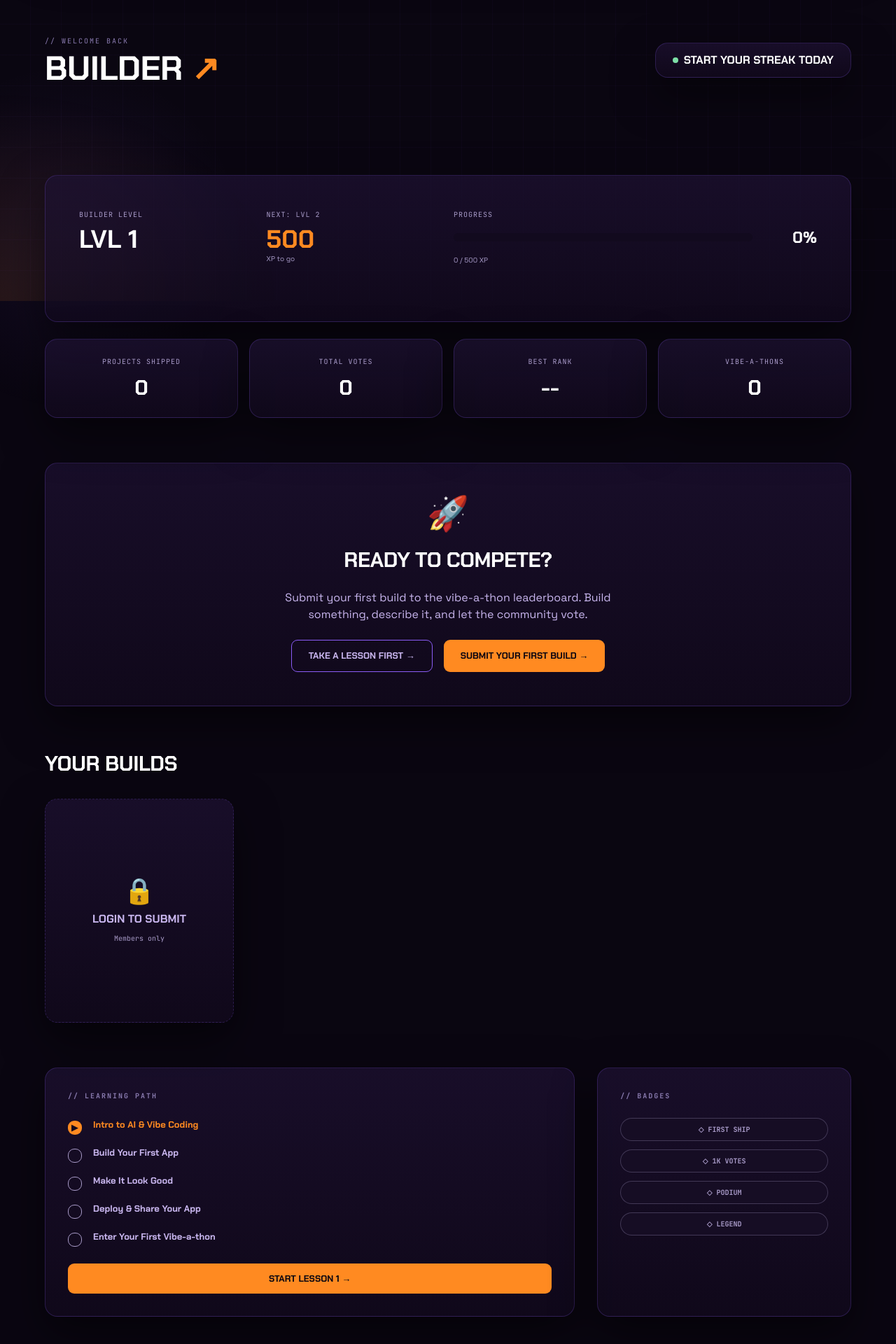
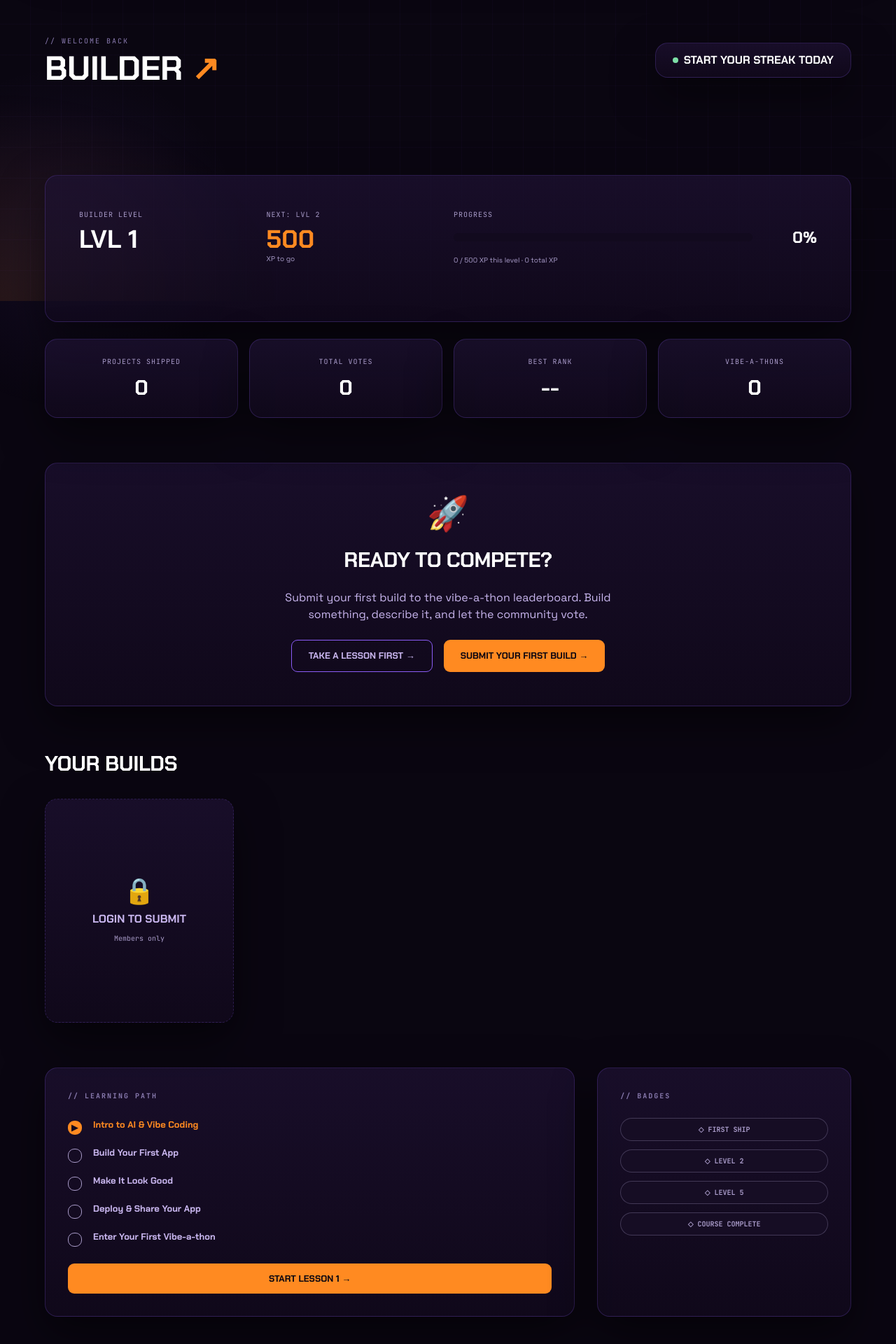
Before and after one commit to JonathanAilah/ailah-vibe, a Next.js app: page /dashboard in a window 1280 px wide. Shown: the part 370-2290 px from the top of the page at 70% size. Built offline with nearby package versions, Linux system fonts and the light colour scheme.

Commit message:
Enhance dashboard with XP and level tracking
Updated the dashboard to include user XP and level tracking, and modified the XP progress calculation. Added XP award for project submission.

```diff
--- a/app/dashboard/page.tsx
+++ b/app/dashboard/page.tsx
@@ -5,14 +5,15 @@ import Link from 'next/link'
 import { useAppContext } from '@/app/context'
 
 export default function Dashboard() {
-  const { projects, submitProject, user, isLoggedIn } = useAppContext()
+  const { projects, submitProject, user, isLoggedIn, awardXP } = useAppContext()
   const userName = user ? user.fullName.split(' ')[0].toUpperCase() : 'BUILDER'
   const streakDays = 0
-  const currentLevel = 1
-  const nextLevel = 2
-  const currentXP = 0
+  const currentXP = user?.xp || 0
+  const currentLevel = user?.level || Math.floor(currentXP / 500) + 1
+  const nextLevel = currentLevel + 1
+  const xpIntoLevel = currentXP % 500
   const maxXP = 500
-  const xpProgress = (currentXP / maxXP) * 100
+  const xpProgress = (xpIntoLevel / maxXP) * 100
 
   // Submission form state
   const [showSubmitModal, setShowSubmitModal] = useState(false)
@@ -39,6 +40,7 @@ export default function Dashboard() {
     if (!submitLiveUrl.trim()) { setError('Please enter your Vercel live URL.'); return }
     if (!isValidVercelUrl(submitLiveUrl.trim())) { setError('Please enter a valid Vercel URL (e.g. https://your-app.vercel.app)'); return }
     submitProject(submitTitle.trim(), submitDescription.trim(), submitCategory, submitLiveUrl.trim())
+    awardXP(100) // +100 XP for shipping a project
     setSubmitted(true)
     setError('')
   }
@@ -74,9 +76,9 @@ export default function Dashboard() {
 
   const badges = [
     { id: 1, name: 'First Ship', earned: projects.length > 0 },
-    { id: 2, name: '1K Votes', earned: false },
-    { id: 3, name: 'Podium', earned: false },
-    { id: 4, name: 'Legend', earned: false },
+    { id: 2, name: 'Level 2', earned: currentLevel >= 2 },
+    { id: 3, name: 'Level 5', earned: currentLevel >= 5 },
+    { id: 4, name: 'Course Complete', earned: currentXP >= 575 },
   ]
 
   return (
@@ -128,7 +130,7 @@ export default function Dashboard() {
               </div>
               <div>
                 <p className="font-mono text-xs text-lavender-dim uppercase tracking-widest mb-2">NEXT: LVL {nextLevel}</p>
-                <p className="text-4xl font-chakra font-bold text-orange-primary">{maxXP - currentXP}</p>
+                <p className="text-4xl font-chakra font-bold text-orange-primary">{maxXP - xpIntoLevel}</p>
                 <p className="text-xs text-lavender-dim">XP to go</p>
               </div>
               <div className="col-span-2">
@@ -142,7 +144,7 @@ export default function Dashboard() {
                   </span>
                 </div>
                 <p className="text-xs text-lavender-dim mt-2">
-                  {currentXP.toLocaleString()} / {maxXP.toLocaleString()} XP
+                  {xpIntoLevel.toLocaleString()} / {maxXP.toLocaleString()} XP this level · {currentXP.toLocaleString()} total XP
                 </p>
               </div>
             </div>
@@ -371,6 +373,10 @@ export default function Dashboard() {
                   <p className="font-chakra font-bold text-white">{submitTitle}</p>
                   <p className="text-sm text-lavender-muted">{submitCategory}</p>
                 </div>
+                <div className="bg-panel-deep rounded p-4 border border-orange-primary/30 inline-block mx-auto px-8">
+                  <p className="font-mono text-xs text-orange-primary uppercase tracking-widest mb-1">XP EARNED</p>
+                  <p className="text-3xl font-chakra font-bold text-white">+100 XP</p>
+                </div>
                 <div className="flex gap-3">
                   <button
                     onClick={handleCloseModal}
```
